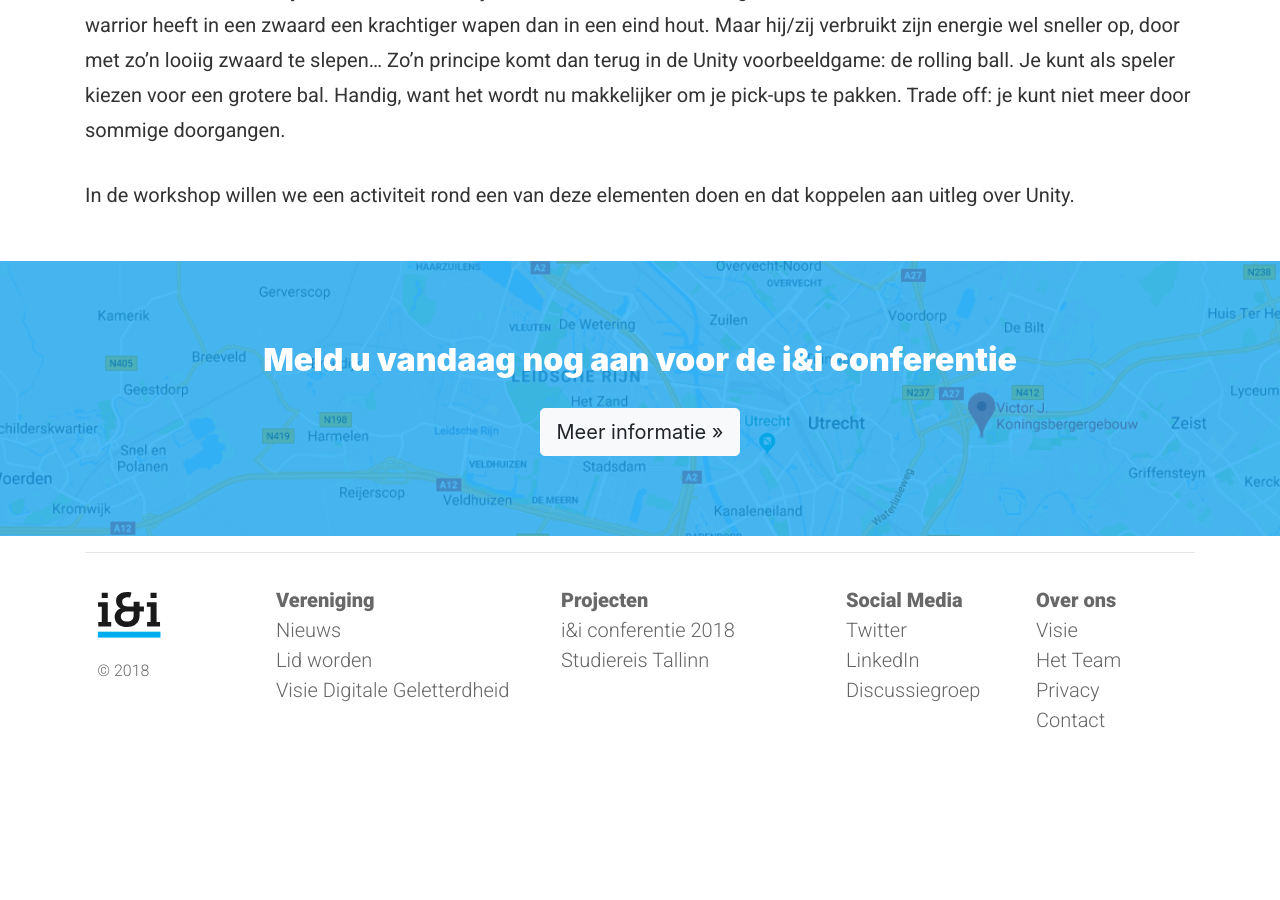
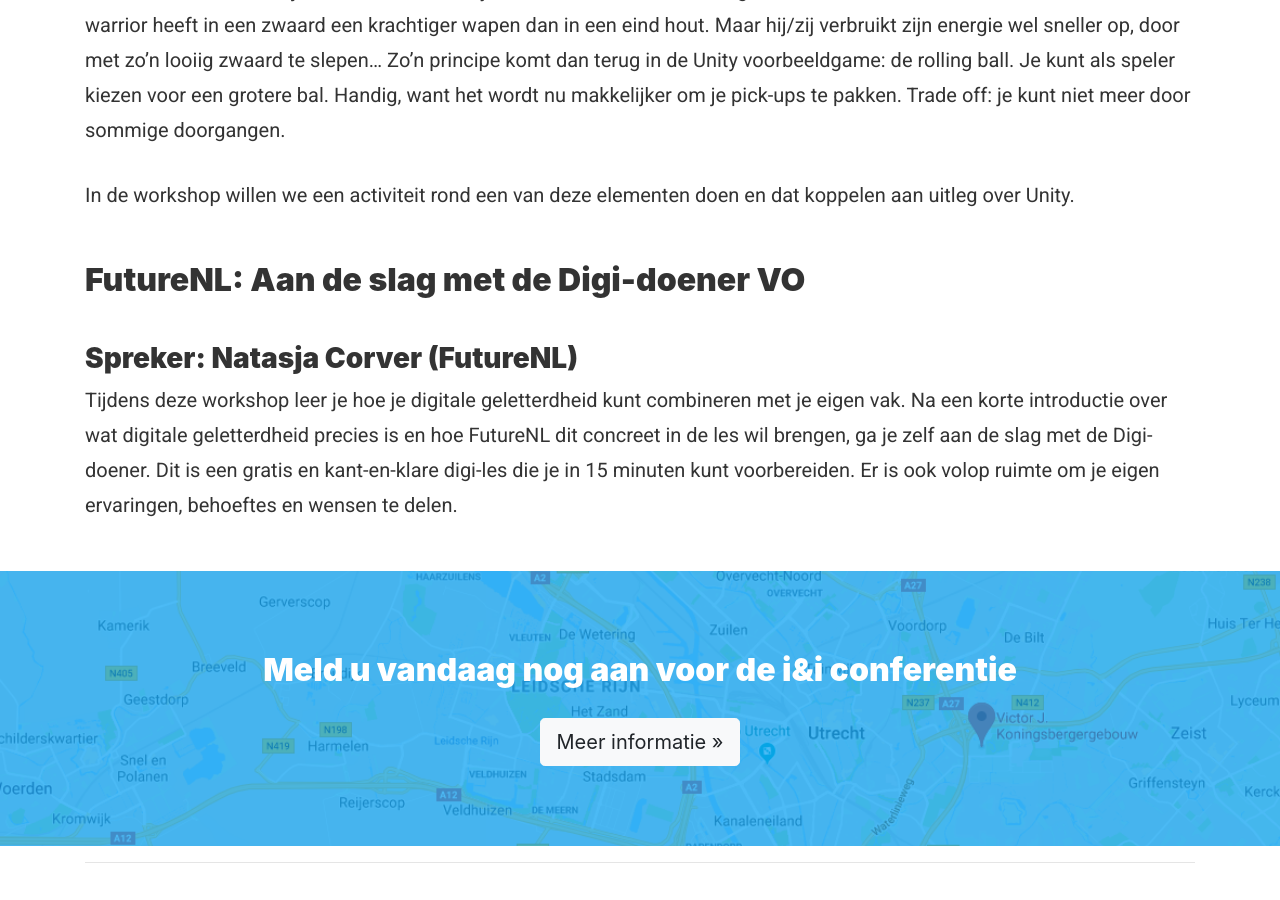
Before and after one commit to ieni/website, a Jekyll site: the page built from _projects/ieni-conferentie-2018.md, in a window 1280 px wide and 900 px high, scrolled down 11465 px. Built offline with Jekyll 4.4.1, drawn with Linux system fonts in a browser that asks for light colours; before the commit the page ends 12232 px from its top, so only the background shows below that.

Commit message:
Beschrijving FutureNL toegevoegd

```diff
--- a/_projects/ieni-conferentie-2018.md
+++ b/_projects/ieni-conferentie-2018.md
@@ -177,3 +177,12 @@
 Zo'n principe komt dan terug in de Unity voorbeeldgame: de rolling ball. Je kunt als speler kiezen voor een grotere bal. Handig, want het wordt nu makkelijker om je pick-ups te pakken. Trade off: je kunt niet meer door sommige doorgangen.
 
 In de workshop willen we een activiteit rond een van deze elementen doen en dat koppelen aan uitleg over Unity.
+
+## FutureNL: Aan de slag met de Digi-doener VO
+### Spreker:	Natasja Corver (FutureNL)
+
+Tijdens deze workshop leer je hoe je digitale geletterdheid kunt combineren met je eigen vak.
+Na een korte introductie over wat digitale geletterdheid precies is en hoe FutureNL dit concreet in de les wil brengen,
+ga je zelf aan de slag met de Digi-doener.
+Dit is een gratis en kant-en-klare digi-les die je in 15 minuten kunt voorbereiden.
+Er is ook volop ruimte om je eigen ervaringen, behoeftes en wensen te delen.
```
